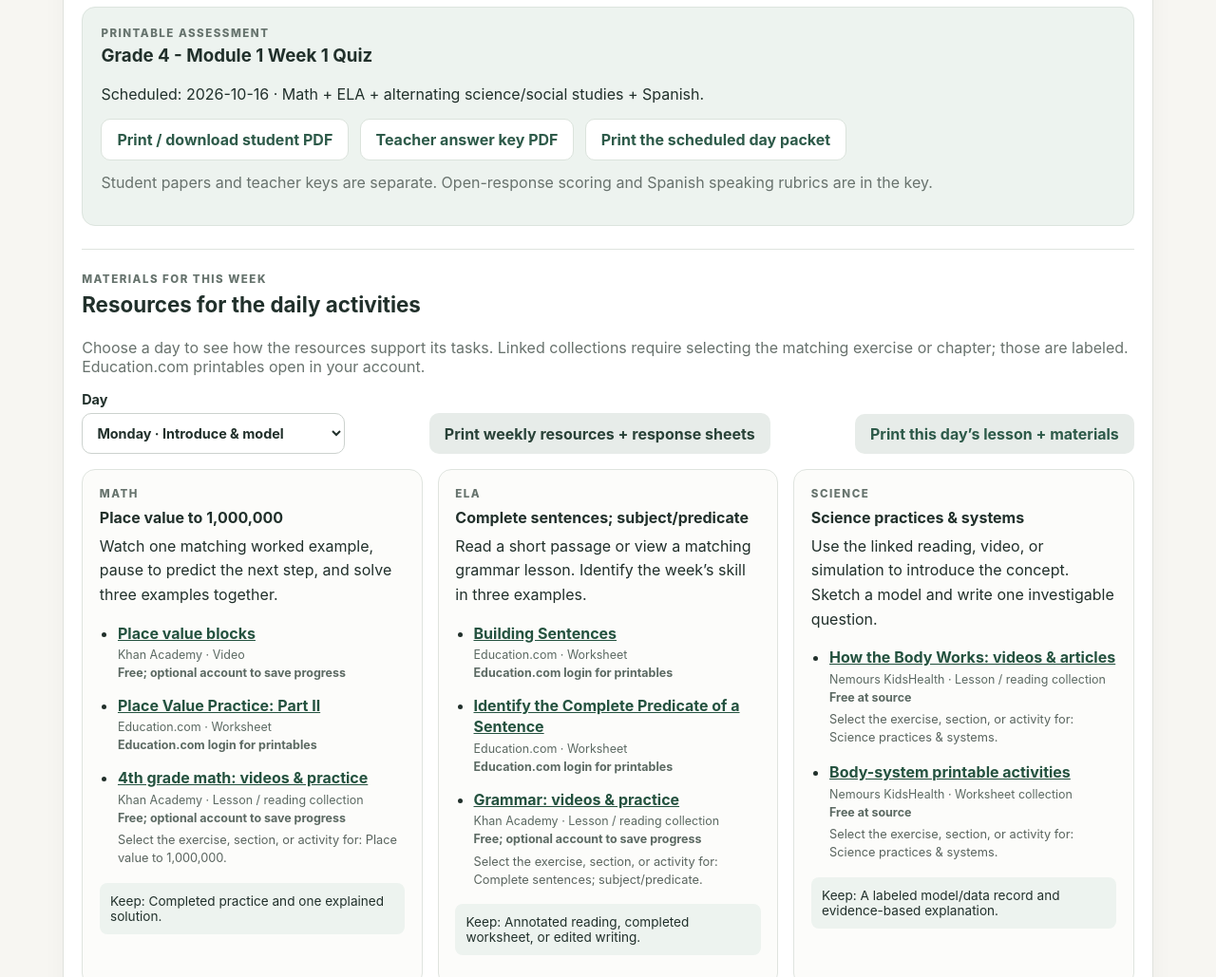
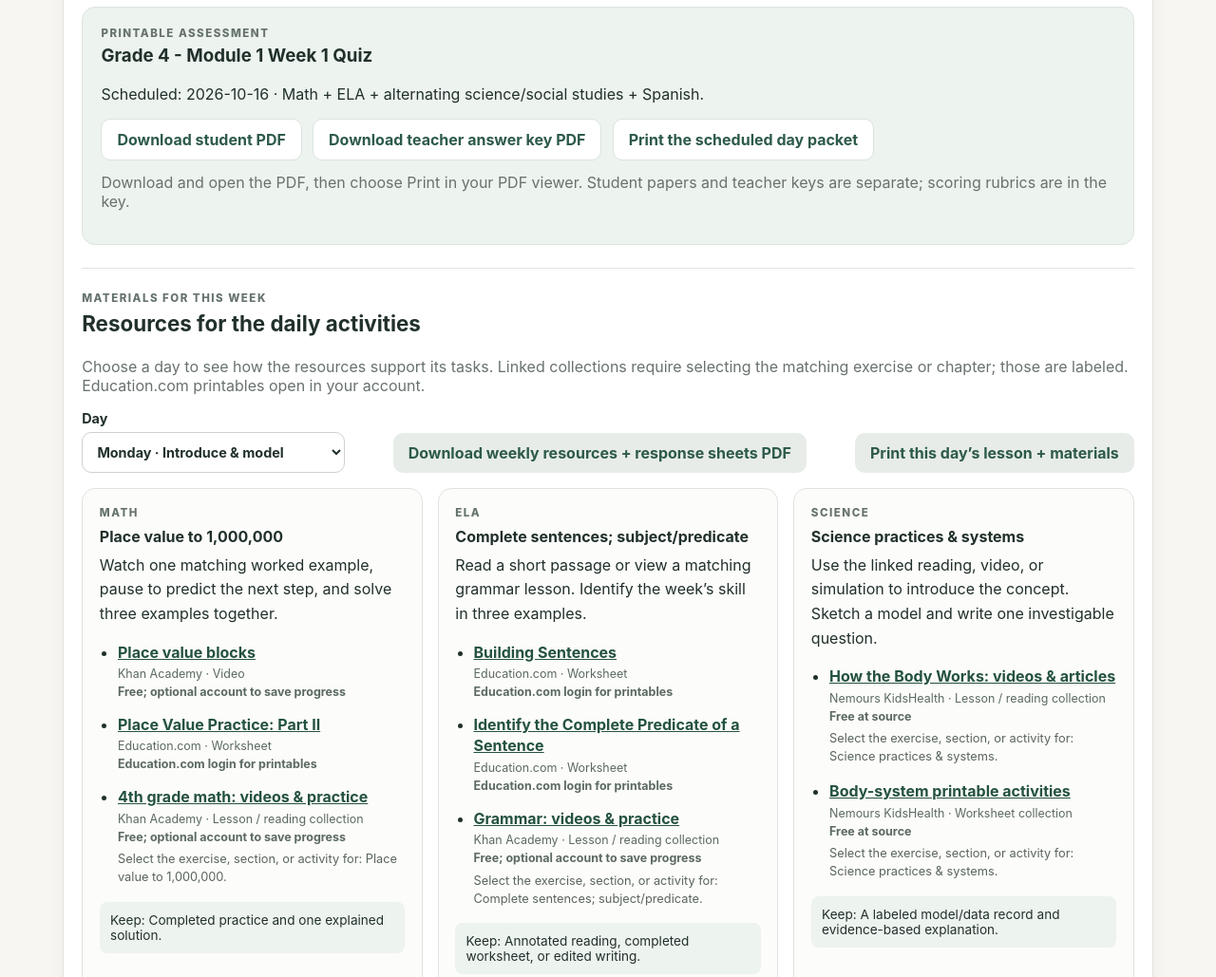
Before and after one commit to ltfavre/homeschool-hub, a website: page planner.html in a window 1280 px wide. Shown: the part 1100-2129 px from the top of the page at 95% size. Drawn offline with Linux system fonts and the light colour scheme.

Commit message:
Add direct PDF downloads and reliable same-tab print navigation

```diff
--- a/planner-assessments.js
+++ b/planner-assessments.js
@@ -1,8 +1,8 @@
 window.PlannerAssessments=(()=>{
  let index;
  const el=(t,s='',c='')=>{const n=document.createElement(t);n.textContent=s;n.className=c;return n};
- function link(text,url){const a=el('a',text,'planner-link');a.href=url;a.target='_blank';a.rel='noopener';return a}
+ function link(text,url){const a=el('a',text,'planner-link');a.href=url;if(/\.pdf$/.test(url))a.download=url.split('/').pop();return a}
  async function load(){try{const r=await fetch('/assessment-index.json?v=assessments-v1');if(!r.ok)throw Error('Assessment list unavailable');index=await r.json();const section=document.getElementById('assessmentDownloads');for(const grade of ['4','7']){const group=el('div','','assessment-links');group.append(el('strong','Grade '+grade+' full-year books'),link('Student assessment book PDF',index.bundles[grade].student),link('Teacher answer-key book PDF',index.bundles[grade].key));section.append(group)}}catch(e){console.error(e)}}
- function render(p,w,box){const panel=el('section','','assessment-panel');panel.append(el('p','PRINTABLE ASSESSMENT','eyebrow'));const e=index?.assessments.find(e=>e.grade===p.grade&&e.module===p.module&&e.week===w.number);if(!e){panel.append(el('p','Assessment downloads could not load. Refresh to try again.'));box.append(panel);return}panel.append(el('h3',e.title),el('p','Scheduled: '+e.date+(w.number===4?' · Covers all four module weeks and all five subjects.':' · Math + ELA + alternating science/social studies + Spanish.')));const links=el('div','','assessment-links');links.append(link('Print / download student PDF',e.student),link('Teacher answer key PDF',e.key),link('Print the scheduled day packet','/daily-print.html?date='+e.date+'&grade='+p.grade));panel.append(links,el('p','Student papers and teacher keys are separate. Open-response scoring and Spanish speaking rubrics are in the key.','muted'));box.append(panel)}
+ function render(p,w,box){const panel=el('section','','assessment-panel');panel.append(el('p','PRINTABLE ASSESSMENT','eyebrow'));const e=index?.assessments.find(e=>e.grade===p.grade&&e.module===p.module&&e.week===w.number);if(!e){panel.append(el('p','Assessment downloads could not load. Refresh to try again.'));box.append(panel);return}panel.append(el('h3',e.title),el('p','Scheduled: '+e.date+(w.number===4?' · Covers all four module weeks and all five subjects.':' · Math + ELA + alternating science/social studies + Spanish.')));const links=el('div','','assessment-links');links.append(link('Download student PDF',e.student),link('Download teacher answer key PDF',e.key),link('Print the scheduled day packet','/daily-print.html?date='+e.date+'&grade='+p.grade));panel.append(links,el('p','Download and open the PDF, then choose Print in your PDF viewer. Student papers and teacher keys are separate; scoring rubrics are in the key.','muted'));box.append(panel)}
  return {load,render};
 })();
--- a/planner-resources.js
+++ b/planner-resources.js
@@ -26,7 +26,7 @@ window.PlannerResources=(()=>{
   const mapping=library.weeks[`${p.grade}-${p.module}-${w.number}`];
   panel.append(node('p','Choose a day to see how the resources support its tasks. Linked collections require selecting the matching exercise or chapter; those are labeled. Education.com printables open in your account.','muted'));
   const toolbar=node('div','','resource-toolbar'),label=node('label','Day'),select=node('select');select.id='resourceDay';select.setAttribute('aria-label','Resource day');dayNames.forEach((d,i)=>{const opt=node('option',`${d} · ${dayPurposes[i]}`);opt.value=i;select.append(opt)});label.append(select);
-  const print=node('button','Print weekly resources + response sheets','secondary');print.type='button';print.addEventListener('click',()=>window.print());const dayLink=node('a','Print this day’s lesson + materials','planner-link');dayLink.target='_blank';toolbar.append(label,print,dayLink);panel.append(toolbar);
+  const print=node('a','Download weekly resources + response sheets PDF','planner-link');const dayLink=node('a','Print this day’s lesson + materials','planner-link');toolbar.append(label,print,dayLink);panel.append(toolbar);
   const cards=node('div','','resource-cards');panel.append(cards);
   function show(){cards.replaceChildren();const index=+select.value;const dayDate=new Date(w.start+'T12:00:00Z');dayDate.setUTCDate(dayDate.getUTCDate()+index);dayLink.href='/daily-print.html?date='+dayDate.toISOString().slice(0,10)+'&grade='+p.grade;
    if(index===4)cards.append(node('p',w.number===4?'Comprehensive module assessment: cover all four weeks and five subjects. Linked practice is optional review; it does not replace the comprehensive assessment.':'Weekly quiz day: use this week’s goals and the planner’s assessment blueprint. Linked worksheets and practice can support review.','assessment-resource-note'));
@@ -36,7 +36,7 @@ window.PlannerResources=(()=>{
     const product={math:'Completed practice and one explained solution.',ela:'Annotated reading, completed worksheet, or edited writing.',science:'A labeled model/data record and evidence-based explanation.',social:'A map/timeline, source notes, or supported comparison.',spanish:'Completed practice plus a short spoken or written performance.'};card.append(node('p','Keep: '+product[key],'resource-evidence'));cards.append(card)
    }
   }
-  select.addEventListener('change',show);show();panel.append(printSheet(p,w,mapping));box.append(panel);
+  select.addEventListener('change',show);show();const sheet=printSheet(p,w,mapping);panel.append(sheet);box.append(panel);PrintDownload.prepare(print,sheet,`VenvLearning-Grade-${p.grade}-Module-${p.module}-Week-${w.number}-Resources.pdf`);panel.append(node('p','Download and open the PDF, then choose Print in your PDF viewer.','muted'));
  }
  async function load(){try{const r=await fetch('/planner-resources.json?v=resources-20261012');if(!r.ok)throw Error('Resource library unavailable');library=await r.json()}catch(e){loadError=e;console.error(e)}}
  return {load,render};
--- a/planner.html
+++ b/planner.html
@@ -1,11 +1,11 @@
 <!doctype html>
-<html lang="en"><head><meta charset="utf-8"><meta name="viewport" content="width=device-width,initial-scale=1"><title>Teacher Planner · Homeschool Hub</title><link rel="stylesheet" href="/styles.css"><link rel="stylesheet" href="/planner.css"><link rel="stylesheet" href="/planner-resources.css?v=assessments-v1"><link rel="stylesheet" href="/planner-assessments.css?v=assessments-v1"></head>
+<html lang="en"><head><meta charset="utf-8"><meta name="viewport" content="width=device-width,initial-scale=1"><title>Teacher Planner · Homeschool Hub</title><link rel="stylesheet" href="/styles.css"><link rel="stylesheet" href="/planner.css"><link rel="stylesheet" href="/planner-resources.css?v=print-fix-v1"><link rel="stylesheet" href="/planner-assessments.css?v=print-fix-v1"></head>
 <body><header class="topbar"><div><p class="eyebrow">FAMILY HOMESCHOOL</p><h1>Teacher Planner</h1></div><nav><a href="/">Daily Dashboard</a><a href="/import.html">Import Lessons</a></nav></header>
 <main><section class="hero"><div><p class="eyebrow">2026–2027 · GRADES 4 &amp; 7</p><h2>A whole year, one week at a time.</h2><p id="yearDates">October 12, 2026 – July 23, 2027 · 9 modules · 36 instructional weeks</p><a class="planner-link" href="/downloads/Homeschool_Teacher_Planner_2026-2027_Grades_4_7.pdf" download>Download original planner PDF (original dates)</a></div></section>
 <nav class="section-nav"><a href="#planning">Lesson plans</a><a href="#learningResources">Daily resources</a><a href="#calendar">Year calendar</a><a href="#assessments">Quiz &amp; test schedule</a><a href="#standards">Standards &amp; guidance</a></nav>
 <p id="status" role="status">Loading planner…</p>
 <section class="card" id="planning"><h2>Module targets → Weekly goals → Daily tasks</h2><div class="filters"><label>Grade<select id="grade"><option value="4">4th Grade</option><option value="7">7th Grade</option></select></label><label>Module<select id="module"></select></label><label>Week<select id="weekSelect"></select></label></div><div id="plan"></div></section>
-<section class="card" id="calendar"><div class="card-head"><h2>Academic-year calendar</h2><label>Month<select id="month"></select></label></div><p>Friday quizzes in weeks 1–3; comprehensive assessment in week 4. Thanksgiving, winter, and spring breaks are preserved; portfolio week follows Module 9.</p><div id="calendarGrid"></div><p id="breaks"></p></section>
+<section class="card" id="calendar"><div class="card-head"><h2>Academic-year calendar</h2><label>Month<select id="month"></select></label></div><p>Friday quizzes in weeks 1–3; comprehensive assessment in week 4. Thanksgiving, winter, and spring breaks are preserved; portfolio week follows Module 9.</p><p>Print day opens the lesson packet here. Choose Download printable PDF, open the saved file, and print it from your PDF viewer.</p><div id="calendarGrid"></div><p id="breaks"></p></section>
 <section class="card" id="assessments"><h2>Quiz &amp; test schedule</h2><p>Shared dates for both grades. Select a module and week above to download its student paper and separate teacher key. Each teaching date in the calendar opens a printable daily packet.</p><div id="assessmentDownloads"></div><div class="table-scroll"><table><thead><tr><th>Module</th><th>Week 1 quiz</th><th>Week 2 quiz</th><th>Week 3 quiz</th><th>Comprehensive test</th></tr></thead><tbody id="tests"></tbody></table></div></section>
 <section class="card" id="standards"><h2>Mississippi standards &amp; assessment guidance</h2><p>Alignment reproduced from the supplied planner: 2025 MS CCRS Mathematics and ELA; 2026 Science; 2022 Social Studies; 2016 World Languages Framework. Module codes appear with each lesson plan. These are the planner’s alignment claims; consult its listed MDE sources for official wording.</p><details><summary>Assessment blueprints &amp; teacher guidance</summary><pre id="guide"></pre></details><details><summary>Full standards coverage reference</summary><pre id="coverage"></pre></details><details><summary>Planner sources</summary><pre id="sources"></pre></details></section>
-</main><script src="/planner-resources.js?v=assessments-v1" defer></script><script src="/planner-assessments.js?v=assessments-v1" defer></script><script src="/planner.js?v=assessments-v1" defer></script></body></html>
+</main><script src="/print-download.js?v=print-fix-v1" defer></script><script src="/planner-resources.js?v=print-fix-v1" defer></script><script src="/planner-assessments.js?v=print-fix-v1" defer></script><script src="/planner.js?v=print-fix-v1" defer></script></body></html>
--- a/planner.js
+++ b/planner.js
@@ -12,7 +12,7 @@ function renderPlan(){
  window.PlannerAssessments.render(p,w,box);
  window.PlannerResources.render(p,w,box);
  const daily=el('div','','daily');w.days.forEach((t,i)=>{const a=el('article','');a.append(el('h4',['Monday','Tuesday','Wednesday','Thursday','Friday'][i]+' · '+fmt(addDays(w.start,i))));
- const printDay=el('a','Print this day');printDay.href='/daily-print.html?date='+addDays(w.start,i)+'&grade='+p.grade;printDay.target='_blank';a.append(printDay);
+ const printDay=el('a','Print this day');printDay.href='/daily-print.html?date='+addDays(w.start,i)+'&grade='+p.grade;a.append(printDay);
  t.split(/(?=Math:|ELA:|Sci:|SS:|Sp:)/).filter(Boolean).forEach(s=>a.append(el('p',s)));daily.append(a)});box.append(daily);
  const link=el('a','View original module pages in PDF');link.href='/downloads/Homeschool_Teacher_Planner_2026-2027_Grades_4_7.pdf#page='+p.page;box.append(link);
 }
@@ -21,7 +21,7 @@ function renderCalendar(){
  const grid=el('div','','calendar');['Mon','Tue','Wed','Thu','Fri','Sat','Sun'].forEach(t=>grid.append(el('strong',t)));for(let i=0;i<offset;i++)grid.append(el('div',''));
  for(let day=1;day<=count;day++){
   const s=month+'-'+String(day).padStart(2,'0'),cell=el('div','','day');cell.append(el('strong',String(day)));const b=breaks.find(b=>s>=b[0]&&s<=b[1]);
-  if(b){cell.classList.add('break');cell.append(el('span',b[2]))}else for(const p of data.plans.filter(p=>p.grade===4)){const w=p.weeks.find(w=>s>=w.start&&s<=w.assessment);if(w){cell.append(el('span','M'+p.module+' · W'+w.number));if(s===w.assessment){cell.classList.add('test');cell.append(el('span',w.number===4?'MODULE TEST':'QUIZ'))}const printDay=el('a','Print day');printDay.href='/daily-print.html?date='+s+'&grade=both';printDay.target='_blank';printDay.setAttribute('aria-label','Print lesson packet for '+fmt(s));cell.append(printDay)}}
+  if(b){cell.classList.add('break');cell.append(el('span',b[2]))}else for(const p of data.plans.filter(p=>p.grade===4)){const w=p.weeks.find(w=>s>=w.start&&s<=w.assessment);if(w){cell.append(el('span','M'+p.module+' · W'+w.number));if(s===w.assessment){cell.classList.add('test');cell.append(el('span',w.number===4?'MODULE TEST':'QUIZ'))}const printDay=el('a','Print day');printDay.href='/daily-print.html?date='+s+'&grade=both';printDay.setAttribute('aria-label','Print lesson packet for '+fmt(s));cell.append(printDay)}}
   grid.append(cell);
  }$('calendarGrid').replaceChildren(grid);$('breaks').textContent=breaks.filter(b=>b[0].slice(0,7)<=month&&b[1].slice(0,7)>=month).map(b=>b[2]+': '+fmt(b[0])+' – '+fmt(b[1])).join(' · ');
 }
--- /dev/null
+++ b/print-download.js
@@ -0,0 +1,61 @@
+// Self-contained, text-based Letter PDF export. No print dialog or popup required.
+window.PrintDownload = (() => {
+  const clean = value => String(value).replace(/[\u2018\u2019]/g,"'").replace(/[\u201c\u201d]/g,'"').replace(/[\u2013\u2014]/g,'-').replace(/\u2192/g,'->').replace(/\u2022/g,'-').replace(/\u2026/g,'...').replace(/\u00a0/g,' ').replace(/[^\x00-\xff]/g,'?');
+  const escape = value => clean(value).replace(/[\\()]/g,'\\$&').replace(/[\x80-\xff]/g,c=>'\\'+c.charCodeAt(0).toString(8).padStart(3,'0'));
+  function wrap(text, columns) {
+    const lines=[];
+    for (const paragraph of clean(text).split('\n')) {
+      let line='';
+      for(let word of paragraph.trim().split(/\s+/)) {
+        if(line && line.length+word.length+1>columns){lines.push(line);line='';}
+        while(word.length>columns){if(line){lines.push(line);line='';}lines.push(word.slice(0,columns));word=word.slice(columns);}
+        if(word)line+=(line?' ':'')+word;
+      }
+      lines.push(line);
+    }
+    return lines;
+  }
+  function create(root, title) {
+    const pages=[[]]; let y=748;
+    const next=()=>{if(pages.at(-1).length){pages.push([]);y=748;}};
+    const room=h=>{if(y-h<44)next();};
+    function text(value,size=10,bold=false,gap=7) {
+      const lines=wrap(value,Math.floor(528/(size*.6))),leading=size*1.4;
+      room(Math.min(lines.length*leading+gap,704));
+      for(const line of lines){room(leading);pages.at(-1).push(`BT /${bold?'F2':'F1'} ${size} Tf 42 ${y.toFixed(2)} Td (${escape(line)}) Tj ET`);y-=leading;}
+      y-=gap;
+    }
+    function walk(el) {
+      if(el.classList.contains('grade-packet')||el.classList.contains('print-subject')||el.classList.contains('print-section'))next();
+      if(el.classList.contains('question')) {
+        const p=el.querySelector('p'),space=el.querySelector('.work-space');
+        const h=(p?wrap(p.textContent,88).length*14+7:0)+(space?parseFloat(space.style.minHeight)||36:0);
+        room(Math.min(h,650));
+      }
+      if(el.classList.contains('work-space')){const h=Math.max(30,parseFloat(el.style.minHeight)||36);room(h);y-=h;pages.at(-1).push(`0.6 G 42 ${y.toFixed(2)} m 570 ${y.toFixed(2)} l S 0 G`);y-=10;return;}
+      if(/^H[1-6]$/.test(el.tagName)){text(el.textContent,el.tagName==='H1'?15:el.tagName==='H2'?13:11,true);return;}
+      if(el.tagName==='P'||el.classList.contains('response-lines')||el.classList.contains('source-url')||el.classList.contains('resource-meta')||el.classList.contains('resource-access')){text(el.textContent,el.classList.contains('metadata')||el.classList.contains('source-url')?9:10);return;}
+      if(el.tagName==='A'){text(el.textContent,10,true);if(!el.parentElement.querySelector('.source-url'))text(el.href,9);return;}
+      for(const child of el.childNodes){if(child.nodeType===1)walk(child);else if(child.nodeType===3&&child.textContent.trim())text(child.textContent.trim());}
+    }
+    walk(root);
+    const objects=[null,'<< /Type /Catalog /Pages 2 0 R >>',null,'<< /Type /Font /Subtype /Type1 /BaseFont /Courier /Encoding /WinAnsiEncoding >>','<< /Type /Font /Subtype /Type1 /BaseFont /Courier-Bold /Encoding /WinAnsiEncoding >>'];
+    const kids=[];
+    pages.forEach((commands,i)=>{
+      commands.push(`BT /F1 8 Tf 42 25 Td (VenvLearning | ${escape(title)} | Page ${i+1} of ${pages.length}) Tj ET`);
+      const stream=commands.join('\n'),pageId=objects.length,streamId=pageId+1;kids.push(`${pageId} 0 R`);
+      objects.push(`<< /Type /Page /Parent 2 0 R /MediaBox [0 0 612 792] /Resources << /Font << /F1 3 0 R /F2 4 0 R >> >> /Contents ${streamId} 0 R >>`,`<< /Length ${stream.length} >>\nstream\n${stream}\nendstream`);
+    });
+    objects[2]=`<< /Type /Pages /Count ${pages.length} /Kids [${kids.join(' ')}] >>`;
+    let pdf='%PDF-1.4\n',offsets=[0];
+    for(let i=1;i<objects.length;i++){offsets.push(pdf.length);pdf+=`${i} 0 obj\n${objects[i]}\nendobj\n`;}
+    const start=pdf.length;pdf+=`xref\n0 ${objects.length}\n0000000000 65535 f \n`+offsets.slice(1).map(o=>String(o).padStart(10,'0')+' 00000 n \n').join('')+`trailer\n<< /Size ${objects.length} /Root 1 0 R >>\nstartxref\n${start}\n%%EOF\n`;
+    return new Blob([pdf],{type:'application/pdf'});
+  }
+  function prepare(anchor, root, filename) {
+    if(anchor.dataset.pdfUrl)URL.revokeObjectURL(anchor.dataset.pdfUrl);
+    const url=URL.createObjectURL(create(root,filename.replace(/\.pdf$/,'')));
+    anchor.href=url;anchor.download=filename;anchor.dataset.pdfUrl=url;anchor.removeAttribute('aria-disabled');
+  }
+  return {create,prepare};
+})();
```
Also changed, not shown: daily-print.css (+2 -0 lines), daily-print.html (+1 -1 lines), daily-print.js.
